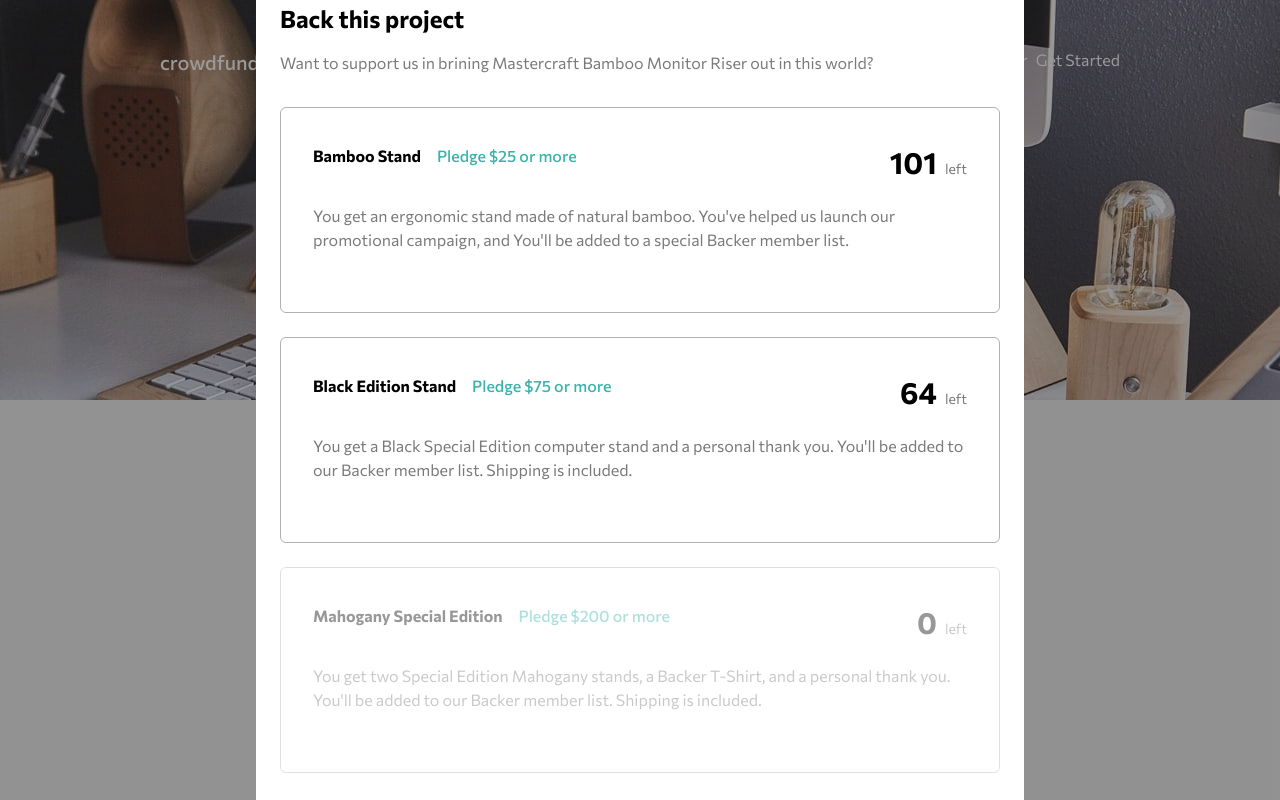
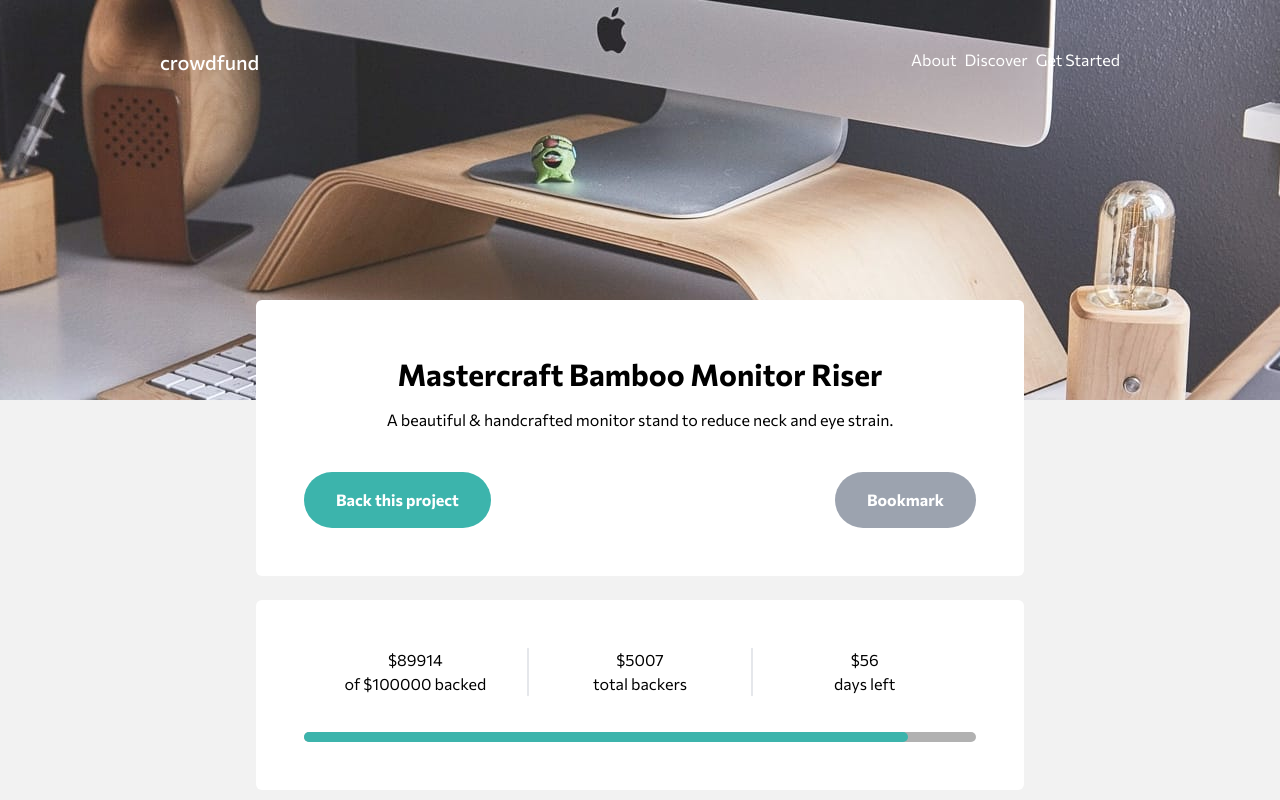
Before and after one commit to kennyputman/crowdfunding-product-page, a React (Create React App) app: page / in a window 1280 px wide. Shown: the top 800 px of the page. Built offline with nearby package versions, Linux system fonts and the light colour scheme.

Commit message:
toggle modal state

```diff
--- a/src/App.tsx
+++ b/src/App.tsx
@@ -10,12 +10,13 @@ function App() {
   const [backed, setBacked] = useState(data.backed);
   const [backers, setBackers] = useState(data.backers);
   const [pledgeAmount, setPledgeAmount] = useState(0);
-  const [showModal, setShowModal] = useState(true);
+  const [showModal, setShowModal] = useState(false);
 
   return (
     <div className="App font-commissioner flex flex-col items-center bg-background-white min-h-screen relative">
       <div className="bg-[url('./assets/images/image-hero-desktop.jpg')] bg-no-repeat bg-cover bg-center min-h-hero w-full absolute top-0 z-0"></div>
       <BackProjectModal
+        showModal={showModal}
         pledgeAmount={pledgeAmount}
         title={data.title}
         pledges={data.pledges}
--- a/src/components/BackProjectModal.tsx
+++ b/src/components/BackProjectModal.tsx
@@ -3,14 +3,19 @@ import { Pledge } from "../types/PropTypes";
 import { ModalPledgeCard } from "./ModalPledgeCard";
 
 type ProjectModalProps = {
+  showModal: boolean;
   pledgeAmount: number;
   title: string;
   pledges: Pledge[];
 };
 
 export const BackProjectModal = (props: ProjectModalProps) => {
+  const displayModal = props.showModal ? {} : {display: "none"}
   return (
-    <div className="z-30 fixed top-0 left-0  w-full h-full overflow-x-hidden overflow-y-auto bg-light-overlay flex flex-col justify-center items-center">
+    <div
+      className="z-30 fixed top-0 left-0 w-full h-full overflow-x-hidden overflow-y-auto bg-light-overlay flex flex-col justify-center items-center"
+      style={displayModal}
+    >
       <div className="bg-white rounded-lg max-w-3xl p-6">
         <h1 className="font-bold text-2xl mb-4">Back this project</h1>
         <p className="mb-8 text-dark-gray">
--- a/src/components/ModalPledgeCard.tsx
+++ b/src/components/ModalPledgeCard.tsx
@@ -7,7 +7,6 @@ type PledgeCardProps = {
 
 export const ModalPledgeCard = (props: PledgeCardProps) => {
   const filled = props.pledge.left === 0 ? { opacity: 0.4 } : {};
-  console.log(filled);
   return (
     <section
       className="border-solid border border-light-gray px-8 py-9 rounded-md mb-6 "
```
Also changed, not shown: src/components/ProductDescription.tsx (+9 -3 lines).
